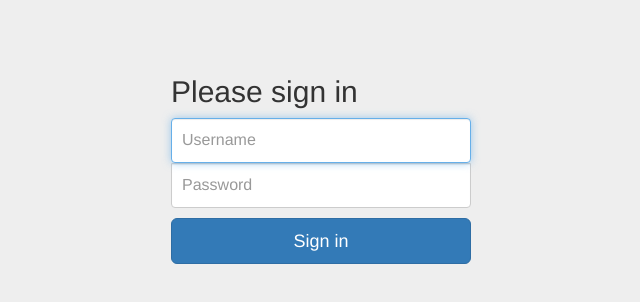
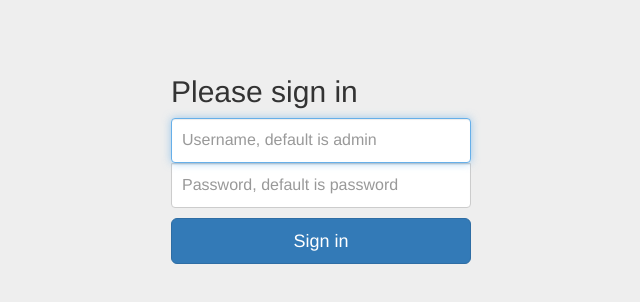
Before and after one commit to gophergala/docker-bastion, a plain HTML site: page manager/views/assets/signin.html in a window 1280 px wide. Shown: the whole page, without its empty margins (319-959 px from the left). Drawn offline with Linux system fonts and the light colour scheme.

Commit message:
show default user on login page

```diff
--- a/manager/views/assets/signin.html
+++ b/manager/views/assets/signin.html
@@ -29,9 +29,9 @@
       <form class="form-signin" id="signinForm">
         <h2 class="form-signin-heading">Please sign in</h2>
         <label for="inputUsername" class="sr-only">Username</label>
-        <input type="text" id="inputUsername" class="form-control" placeholder="Username" required autofocus>
+        <input type="text" id="inputUsername" class="form-control" placeholder="Username, default is admin" required autofocus>
         <label for="inputPassword" class="sr-only">Password</label>
-        <input type="password" id="inputPassword" class="form-control" placeholder="Password" required>
+        <input type="password" id="inputPassword" class="form-control" placeholder="Password, default is password" required>
         <button class="btn btn-lg btn-primary btn-block" type="submit">Sign in</button>
       </form>
 
```
